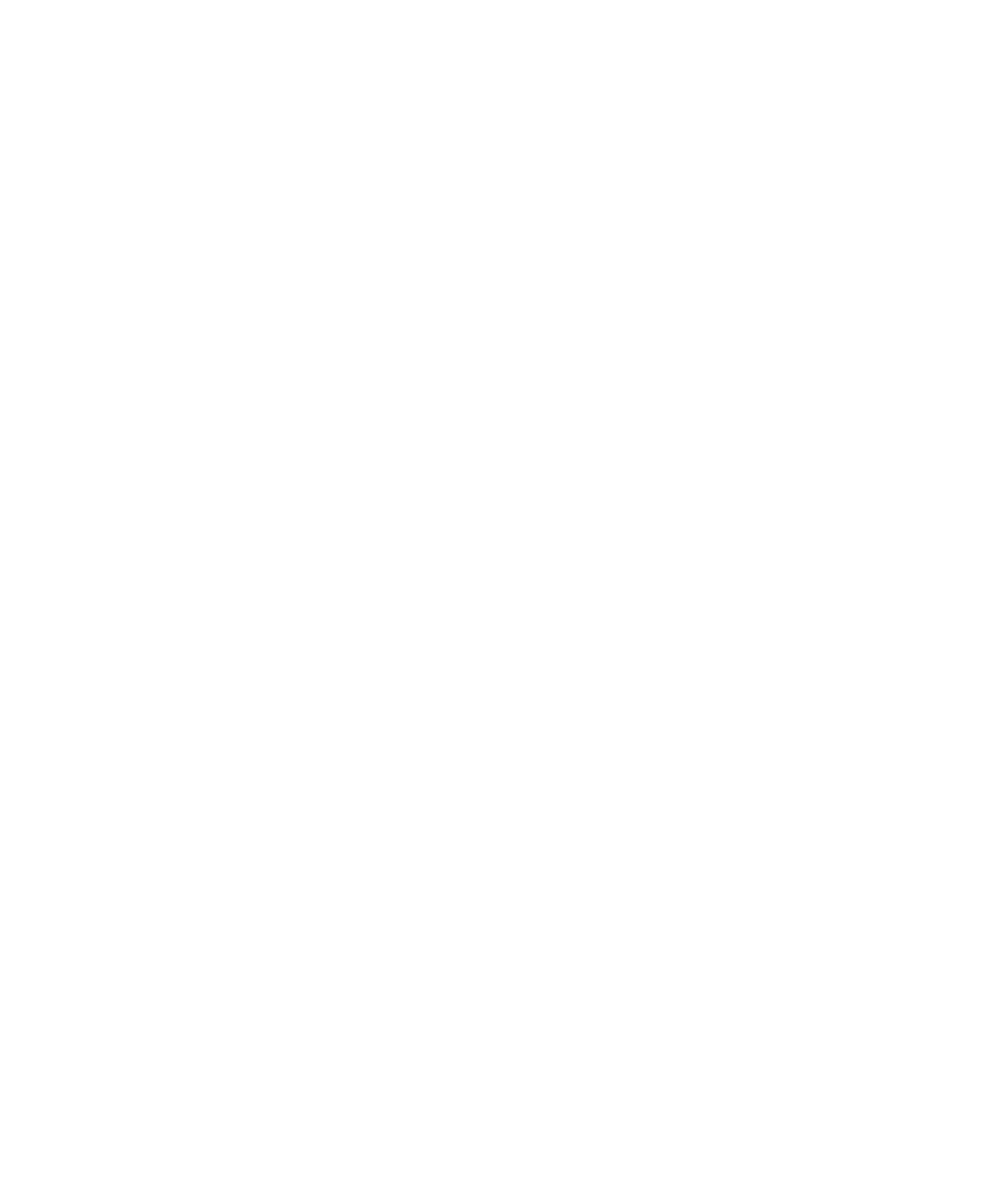
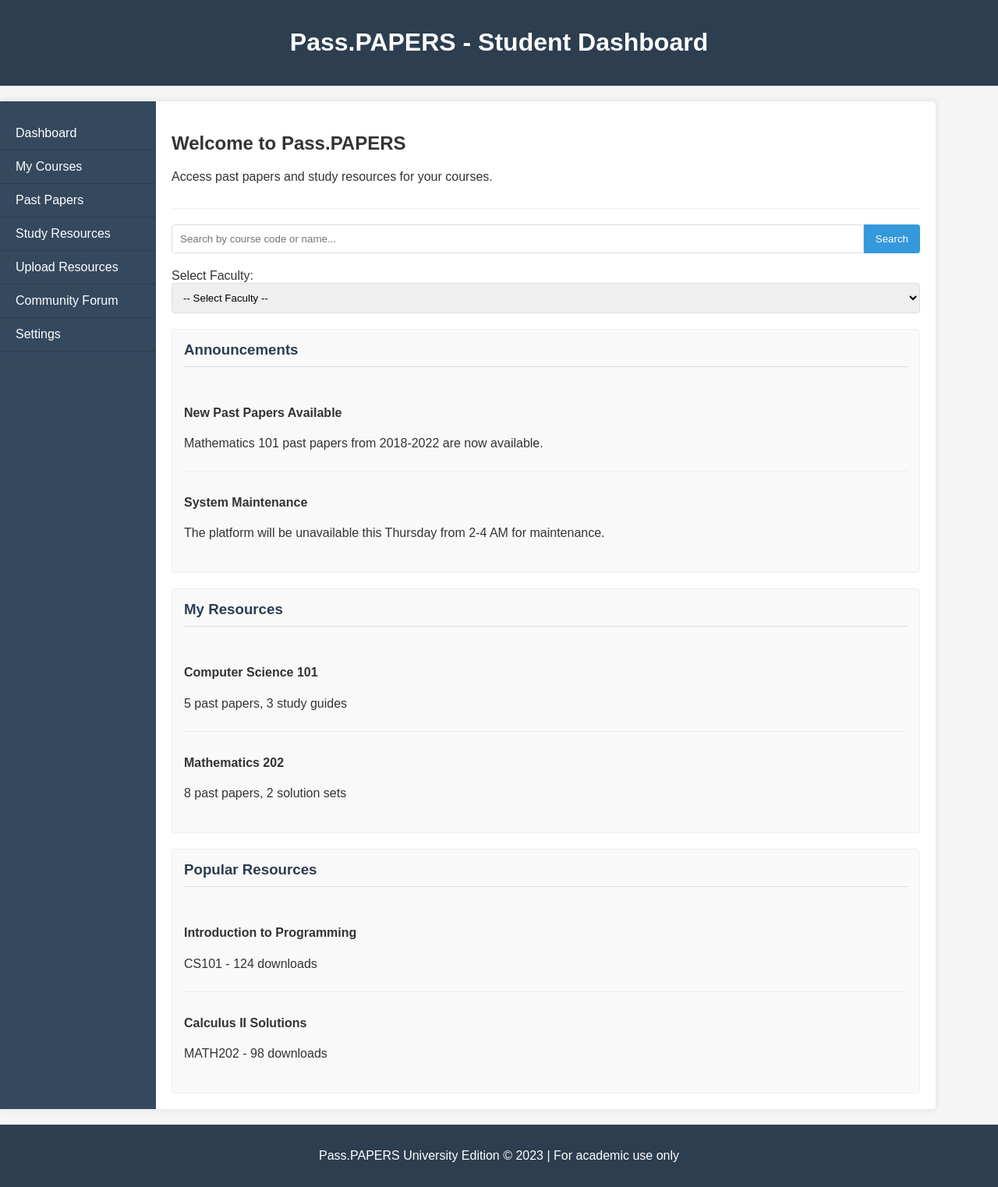
Before and after one commit to Jonathan652/UniPastPapers, a PHP site: page /dashboard.html in a window 1280 px wide. Before the commit the page is empty. Shown: the whole page at 78% size. Before the commit the page ends 800 px from the top, so only its background shows below. Run offline with PHP 8.4, Linux system fonts and the light colour scheme.

Commit message:
Modified the dashboard

```diff
--- a/dashboard.css
+++ b/dashboard.css
@@ -1,149 +1,123 @@
-* {
+   body {
+       font-family: Arial, sans-serif;
        margin: 0;
        padding: 0;
-    box-sizing: border-box;
-    font-family: Arial, sans-serif;
+       background-color: #f5f5f5;
+       color: #333;
    }
 
-body {
-    background-color: #f0f2f5;
-    color: #333;
+   .header {
+       background-color: #2c3e50;
+       color: white;
+       padding: 15px;
+       text-align: center;
    }
 
    .container {
        display: flex;
-    min-height: 100vh;
+       max-width: 1200px;
+       margin: 20px auto;
+       margin-left: 0;
+       background-color: white;
+       border-radius: 5px;
+       box-shadow: 0 0 10px rgba(0, 0, 0, 0.1);
    }
-
-
-/* Sidebar styles */
 
    .sidebar {
        width: 200px;
-    background-color: #2c3e50;
+       background-color: #34495e;
        color: white;
        padding: 20px 0;
    }
 
-.logo {
-    text-align: center;
-    padding: 15px;
-    font-size: 22px;
-    font-weight: bold;
-    border-bottom: 1px solid #34495e;
-    margin-bottom: 20px;
-}
-
-.menu {
-    list-style: none;
-}
-
    .menu-item {
        padding: 12px 20px;
-    border-bottom: 1px solid #34495e;
+       border-bottom: 1px solid #2c3e50;
+       cursor: pointer;
    }
 
    .menu-item:hover {
-    background-color: #34495e;
-    cursor: pointer;
+       background-color: #2c3e50;
    }
-
-.menu-item.active {
-    background-color: #3498db;
-}
-
-
-/* Main content styles */
 
    .main-content {
        flex: 1;
        padding: 20px;
    }
 
-.header {
-    display: flex;
-    justify-content: space-between;
-    align-items: center;
+   .welcome {
        margin-bottom: 20px;
-    padding-bottom: 10px;
-    border-bottom: 1px solid #ddd;
+       padding-bottom: 15px;
+       border-bottom: 1px solid #eee;
    }
 
-.page-title {
-    font-size: 24px;
-    color: #2c3e50;
+   .search-box {
+       display: flex;
+       margin-bottom: 20px;
    }
 
-.user-info {
-    display: flex;
-    align-items: center;
+   .search-box input {
+       flex: 1;
+       padding: 10px;
+       border: 1px solid #ddd;
+       border-radius: 4px 0 0 4px;
    }
 
-.user-avatar {
-    width: 40px;
-    height: 40px;
-    border-radius: 50%;
+   .search-box button {
        background-color: #3498db;
        color: white;
-    display: flex;
-    align-items: center;
-    justify-content: center;
-    margin-right: 10px;
+       border: none;
+       padding: 0 15px;
+       border-radius: 0 4px 4px 0;
+       cursor: pointer;
    }
 
+   .faculty-selector {
+       margin-bottom: 20px;
+   }
 
-/* Dashboard sections */
+   .faculty-selector select {
+       width: 100%;
+       padding: 10px;
+       border: 1px solid #ddd;
+       border-radius: 4px;
+   }
 
    .dashboard-sections {
-    display: grid;
-    grid-template-columns: repeat(auto-fit, minmax(300px, 1fr));
+       display: flex;
+       flex-direction: column;
        gap: 20px;
    }
 
    .section {
-    background-color: white;
-    border-radius: 8px;
-    padding: 20px;
-    box-shadow: 0 2px 4px rgba(0, 0, 0, 0.1);
+       background-color: #f9f9f9;
+       padding: 15px;
+       border-radius: 4px;
+       border: 1px solid #eee;
    }
 
-.section-title {
-    font-size: 18px;
-    margin-bottom: 15px;
+   .section h3 {
+       margin-top: 0;
        color: #2c3e50;
-    border-bottom: 1px solid #eee;
+       border-bottom: 1px solid #ddd;
        padding-bottom: 10px;
    }
 
-.announcement-item,
-.assignment-item {
+   .announcement,
+   .resource {
        padding: 10px 0;
-    border-bottom: 1px solid #f0f0f0;
+       border-bottom: 1px solid #eee;
    }
 
-.announcement-item:last-child,
-.assignment-item:last-child {
+   .announcement:last-child,
+   .resource:last-child {
        border-bottom: none;
    }
 
-.feedback-form input,
-.feedback-form textarea {
-    width: 100%;
-    padding: 10px;
-    margin-bottom: 10px;
-    border: 1px solid #ddd;
-    border-radius: 4px;
+   .footer {
+       text-align: center;
+       padding: 15px;
+       background-color: #2c3e50;
+       color: white;
+       margin-top: 20px;
    }
-
-.feedback-form button {
-    background-color: #3498db;
-    color: white;
-    border: none;
-    padding: 10px 15px;
-    border-radius: 4px;
-    cursor: pointer;
-}
-
-.feedback-form button:hover {
-    background-color: #2980b9;
-}
--- a/dashboard.html
+++ b/dashboard.html
@@ -0,0 +1,96 @@
+<!DOCTYPE html>
+<html lang="en">
+
+<head>
+    <meta charset="UTF-8">
+    <meta name="viewport" content="width=device-width, initial-scale=1.0">
+    <title>Student Dashboard</title>
+    <link rel="stylesheet" href="dashboard.css">
+</head>
+
+<body>
+    <div class="header">
+        <h1>Pass.PAPERS - Student Dashboard</h1>
+    </div>
+
+    <div class="container">
+        <div class="sidebar">
+            <div class="menu-item">Dashboard</div>
+            <div class="menu-item">My Courses</div>
+            <div class="menu-item">Past Papers</div>
+            <div class="menu-item">Study Resources</div>
+            <div class="menu-item">Upload Resources</div>
+            <div class="menu-item">Community Forum</div>
+            <div class="menu-item">Settings</div>
+        </div>
+
+        <div class="main-content">
+            <div class="welcome">
+                <h2>Welcome to Pass.PAPERS</h2>
+                <p>Access past papers and study resources for your courses.</p>
+            </div>
+
+            <div class="search-box">
+                <input type="text" placeholder="Search by course code or name...">
+                <button>Search</button>
+            </div>
+
+            <div class="faculty-selector">
+                <label for="faculty">Select Faculty:</label>
+                <select id="faculty">
+                    <option value="">-- Select Faculty --</option>
+                    <option value="medicine">Faculty of Medicine</option>
+                    <option value="computing">Faculty of Computing and Informatics</option>
+                    <option value="applied-sciences">Faculty of Applied Sciences</option>
+                    <option value="education">Faculty of Education</option>
+                    <option value="sciences">Faculty of Sciences</option>
+                    <option value="business">Faculty of Business Studies</option>
+                </select>
+            </div>
+
+            <div class="dashboard-sections">
+                <div class="section">
+                    <h3>Announcements</h3>
+                    <div class="announcement">
+                        <h4>New Past Papers Available</h4>
+                        <p>Mathematics 101 past papers from 2018-2022 are now available.</p>
+                    </div>
+                    <div class="announcement">
+                        <h4>System Maintenance</h4>
+                        <p>The platform will be unavailable this Thursday from 2-4 AM for maintenance.</p>
+                    </div>
+                </div>
+
+                <div class="section">
+                    <h3>My Resources</h3>
+                    <div class="resource">
+                        <h4>Computer Science 101</h4>
+                        <p>5 past papers, 3 study guides</p>
+                    </div>
+                    <div class="resource">
+                        <h4>Mathematics 202</h4>
+                        <p>8 past papers, 2 solution sets</p>
+                    </div>
+                </div>
+
+                <div class="section">
+                    <h3>Popular Resources</h3>
+                    <div class="resource">
+                        <h4>Introduction to Programming</h4>
+                        <p>CS101 - 124 downloads</p>
+                    </div>
+                    <div class="resource">
+                        <h4>Calculus II Solutions</h4>
+                        <p>MATH202 - 98 downloads</p>
+                    </div>
+                </div>
+            </div>
+        </div>
+    </div>
+
+    <div class="footer">
+        <p>Pass.PAPERS University Edition &copy; 2023 | For academic use only</p>
+    </div>
+</body>
+
+</html>
```
Lines whose indentation alone changed are shown as unchanged.
